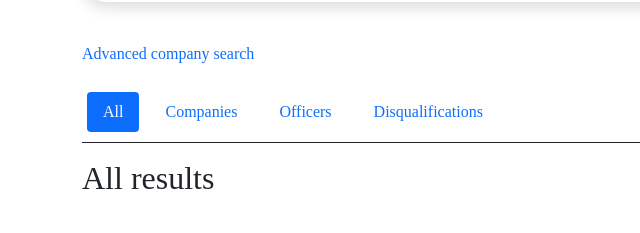
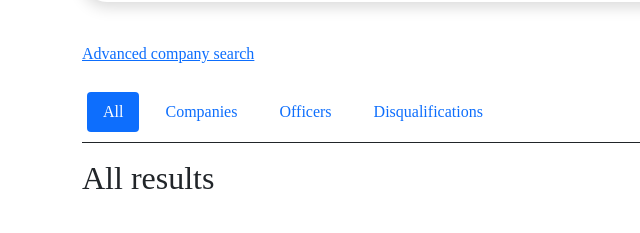
Before and after one commit to binaryprotagonist/city-funding, a plain HTML site: page advancefilter.html in a window 1280 px wide. Shown: the part 171-404 px from the top of the page, 0-640 px from the left. Drawn offline with nearby package versions, Linux system fonts and the light colour scheme; a web font is replaced by a local one.

Commit message:
completed design of advance search

```diff
--- a/css/style.css
+++ b/css/style.css
@@ -823,6 +823,9 @@ ul#pills-tab {
   border-bottom: 1px solid;
   margin-top: 1rem;
 }
+a.govuk-link.piwik-event {
+  text-decoration: underline;
+}
 h1.govuk-visually-hidden {
   display: none;
 }
```
